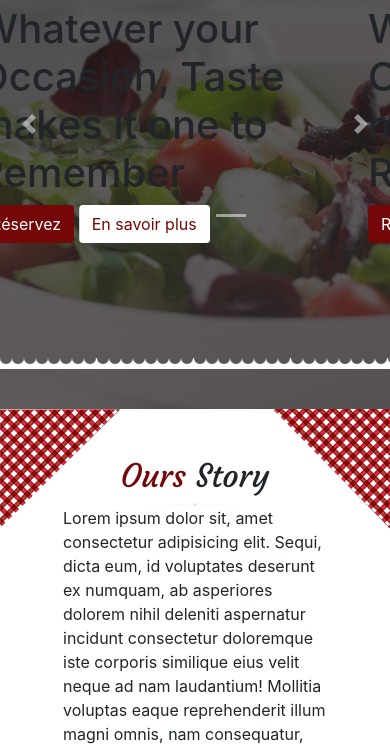
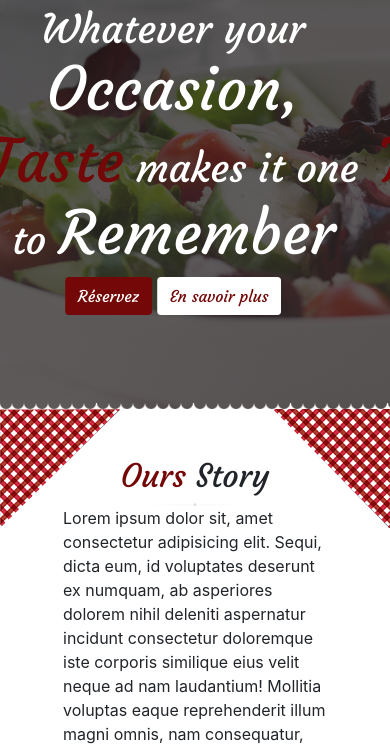
Before and after one commit to VioletteJacobs/chef, a website: page index.html in a window 390 px wide. Shown: the part 91-840 px from the top of the page. Drawn offline with nearby package versions, Linux system fonts and the light colour scheme.

```diff
--- a/index.html
+++ b/index.html
@@ -82,45 +82,8 @@
             </div>
           </div>
         </div>
-        <a class="carousel-control-prev" href="#carouselExampleIndicators" role="button" data-slide="prev">
-          <span class="carousel-control-prev-icon" aria-hidden="true"></span>
-          <span class="sr-only">Previous</span>
-        </a>
-        <a class="carousel-control-next" href="#carouselExampleIndicators" role="button" data-slide="next">
-          <span class="carousel-control-next-icon" aria-hidden="true"></span>
-          <span class="sr-only">Next</span>
-        </a>
+
       </div>
-      <!-- <div id="carouselExampleInterval" class="carousel slide " data-ride="carousel">
-        <ol class="carousel-indicators">
-          <li data-target="#carouselExampleIndicators" data-slide-to="0" class="active"></li>
-          <li data-target="#carouselExampleIndicators" class="indicateurs" data-slide-to="1"></li>
-          <li data-target="#carouselExampleIndicators" class="indicateurs" data-slide-to="2"></li>
-        </ol>
-        <div class="carousel-inner">
-          <div class="carousel-item active" data-interval="10000">
-            <div class="d-block w-100 slogan p-lg-5">
-              <h1>Whatever your <span class="span1">Occasion,</span> <span class="span2">Taste</span> makes it one to <span class="span1">Remember</span></h1>
-              <button type="button" class="btn btn1">Réservez</button>
-              <button type="button" class="btn btn2">En savoir plus</button>
-            </div>
-          </div>
-          <div class="carousel-item" data-interval="2000">
-            <div class="d-block w-100 slogan p-lg-5">
-              <h1>Whatever you <span class="span1">need </span> you will<span class="span2">always</span> find  it in <span class="span1">our restaurant</span></h1>
-              <button type="button" class="btn btn1">Réservez</button>
-              <button type="button" class="btn btn2">En savoir plus</button>
-            </div>
-          </div>
-          <div class="carousel-item">
-            <div class="d-block w-100 slogan p-lg-5">
-              <h1>Alone, with <span class="span1">Familly,</span> or <span class="span2">friends</span>come, eat and have <span class="span1">fun</span> with us</h1>
-              <button type="button" class="btn btn1">Réservez</button>
-              <button type="button" class="btn btn2">En savoir plus</button>
-            </div>
-          </div>
-        </div>
-      </div> -->
       <!-- décoration fin de header -->
       <div class="img_decoration">
         <!-- <img src="./public/images/bottom_decoration_img.png" alt="" srcset=""> -->
--- a/src/sass/modules/_carousel.sass
+++ b/src/sass/modules/_carousel.sass
@@ -0,0 +1,17 @@
+#carouselExampleIndicators
+    .carousel-indicators
+        li
+            height: 10px
+            width: 10px
+            border-radius: 50%
+    .carousel-inner
+        .carousel-item
+            .slogan
+                text-align: center
+                font-family: courgette
+                color: #ffffff
+                .span1
+                    font-size: 60px
+                .span2
+                    font-size: 60px
+                    color: $colorred
--- a/src/sass/modules/_header.sass
+++ b/src/sass/modules/_header.sass
@@ -22,32 +22,15 @@
                 &:hover
                     color: #776e6e
                     background: $colorred
-
         .img_nav
             // bonus pour aggrandir le logo en passant
             &:hover
                 transform: scale(1.2)
-    #carouselExampleInterval
-        .carousel-indicators
-            li
-                height: 10%
-                width: 10%
-                border-radius: 50%
-        .carousel-inner
-            .carousel-item
-                .slogan
-                    text-align: center
-                    font-family: courgette
-                    color: #ffffff
-                    .span1
-                        font-size: 60px
-                    .span2
-                        font-size: 60px
-                        color: $colorred
+
 
 .logo
     height: 80px
-// carrousel
+
 
 .btn1
     background-color: $colorred
@@ -69,5 +52,5 @@
     background-image: url("../../public/images/bottom_decoration_img.png")
     background-repeat: repeat-x
     position: absolute
-    bottom: 1%
+    top: 98%
     // prq ça ne fonctionne pas??????
```
Also changed, not shown: public/css/app.css, 1 other file.
